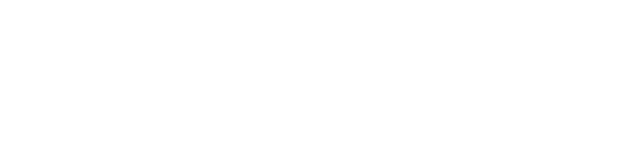
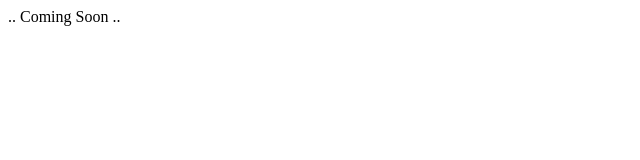
Before and after one commit to oleeefr/RandriamalalaFranz_3_01032022, a plain HTML site: page index.html in a window 1280 px wide. Shown: the whole page, without its empty margins (0-640 px from the left). Drawn offline with Linux system fonts and the light colour scheme; a web font is replaced by a local one.

Commit message:
publication web

```diff
--- a/index.html
+++ b/index.html
@@ -13,5 +13,5 @@
     <link rel="stylesheet" href="css/styles.css">
 </head>
 <body>
-
+.. Coming Soon ..
 </body>
```
